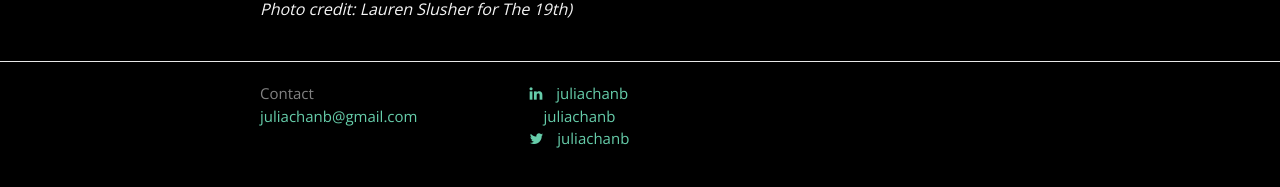
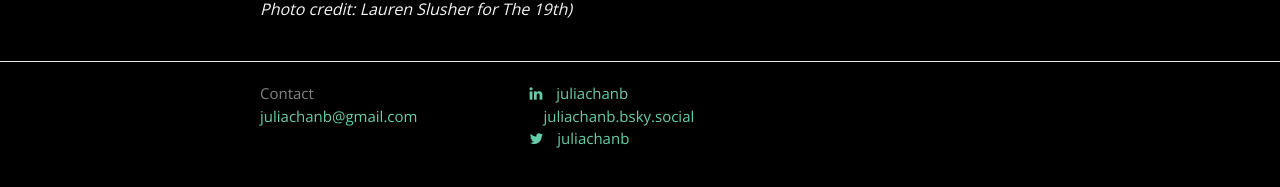
Before and after one commit to juliachanb/juliachanb.github.io, a Jekyll site: the page built from pages/about.md, in a window 1280 px wide and 900 px high, scrolled down 1591 px. Shown: the part 669-856 px from the top of the window. Built offline with Jekyll 4.4.1, drawn with Linux system fonts in a browser that asks for light colours; nearby versions of some CDN libraries; some web fonts are replaced.

Commit message:
fixing bluesky username

```diff
--- a/_config.yml
+++ b/_config.yml
@@ -16,7 +16,7 @@ baseurl:  "" # the subpath of your site, e.g. /blog
 url:      "" # the base hostname & protocol for your site
 
 linkedin_username:      juliachanb
-bluesky_username:       juliachanb
+bluesky_username:       juliachanb.bsky.social
 twitter_username:       juliachanb
 
 # Build settings
```
